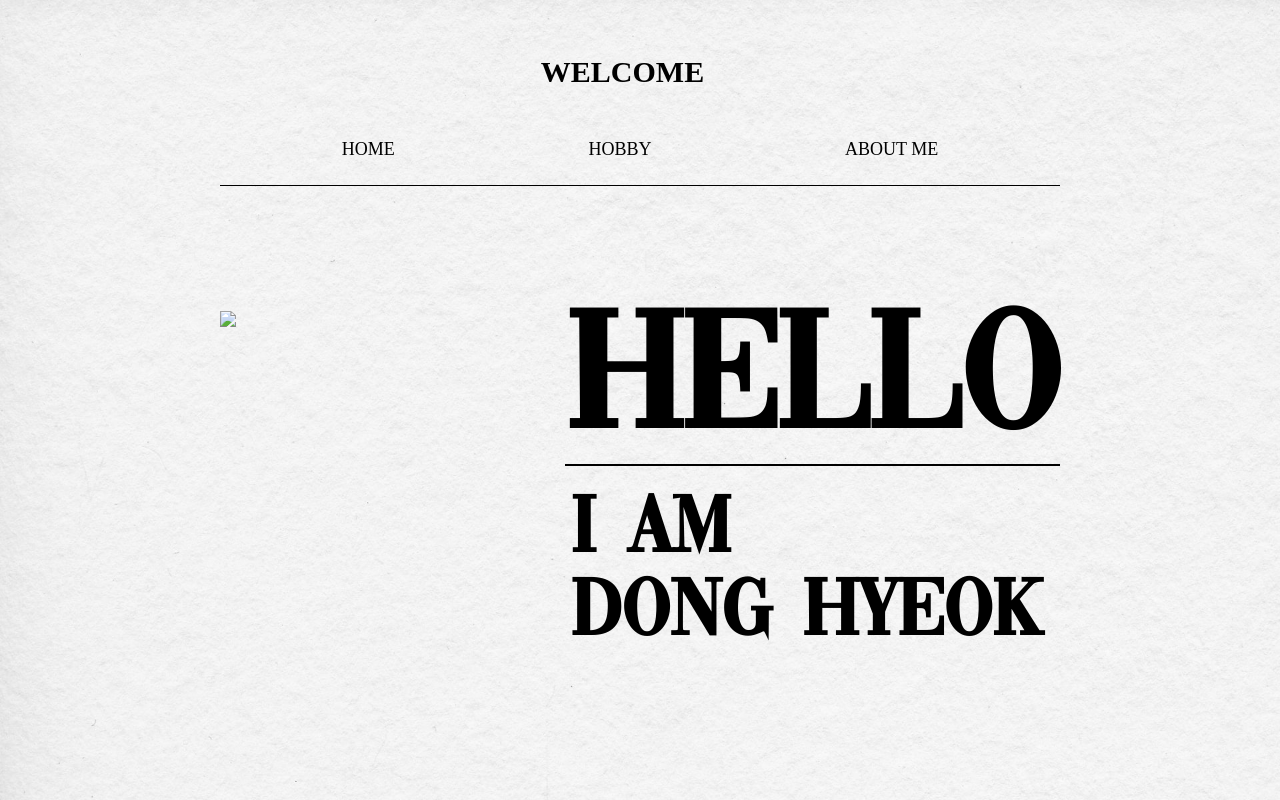
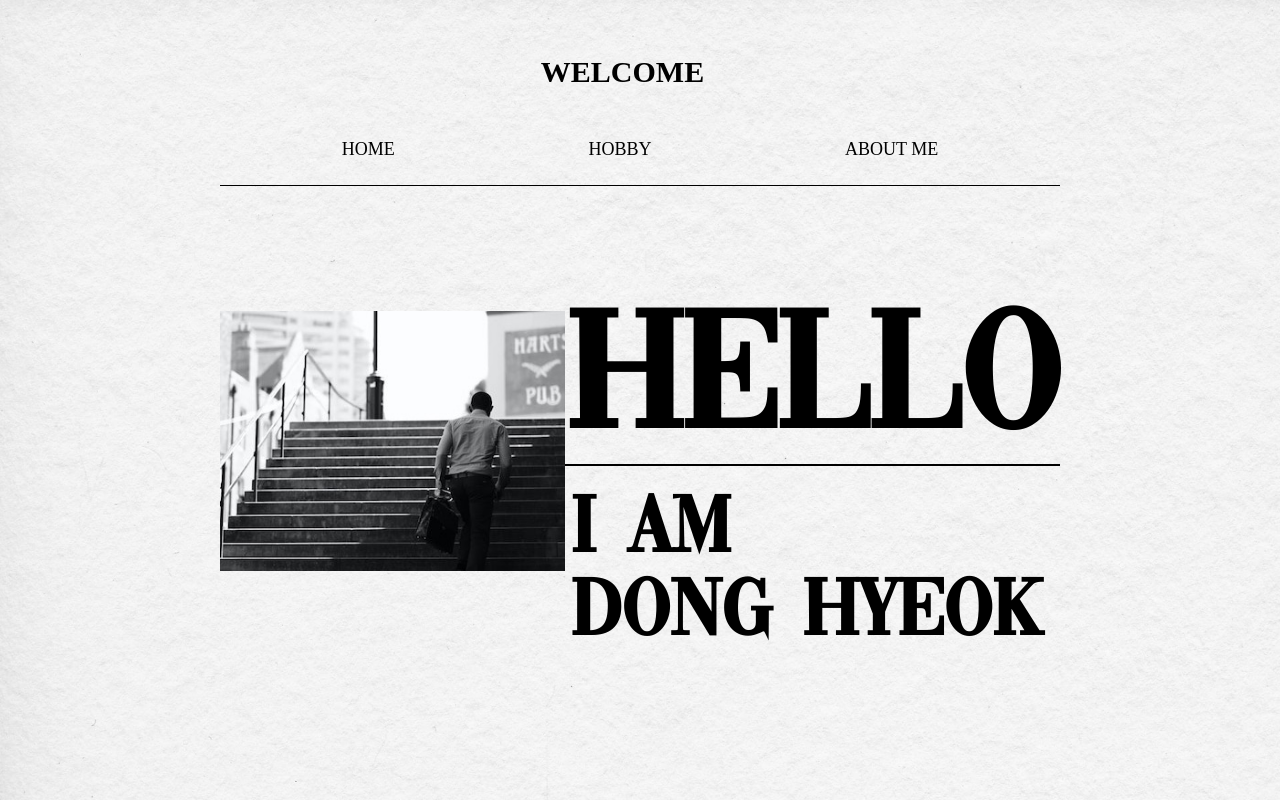
Before and after one commit to gur0601/test2, a plain HTML site: page index.html in a window 1280 px wide. Shown: the top 800 px of the page. Drawn offline with Linux system fonts and the light colour scheme; files whose address does not match are found by name; a web font is replaced by a local one.

Commit message:
Update index.html

```diff
--- a/index.html
+++ b/index.html
@@ -18,7 +18,7 @@
 
  <div id="grid">
   <div id="mainimg">
-  <img src="./Users/seodonghyeok/Documents/GitHub/test2/me/계단3.jpeg" width="100%">
+  <img src="./계단3.jpeg" width="100%">
   </div>
   <div id="article">
     <h1> Hello</h1>
```
